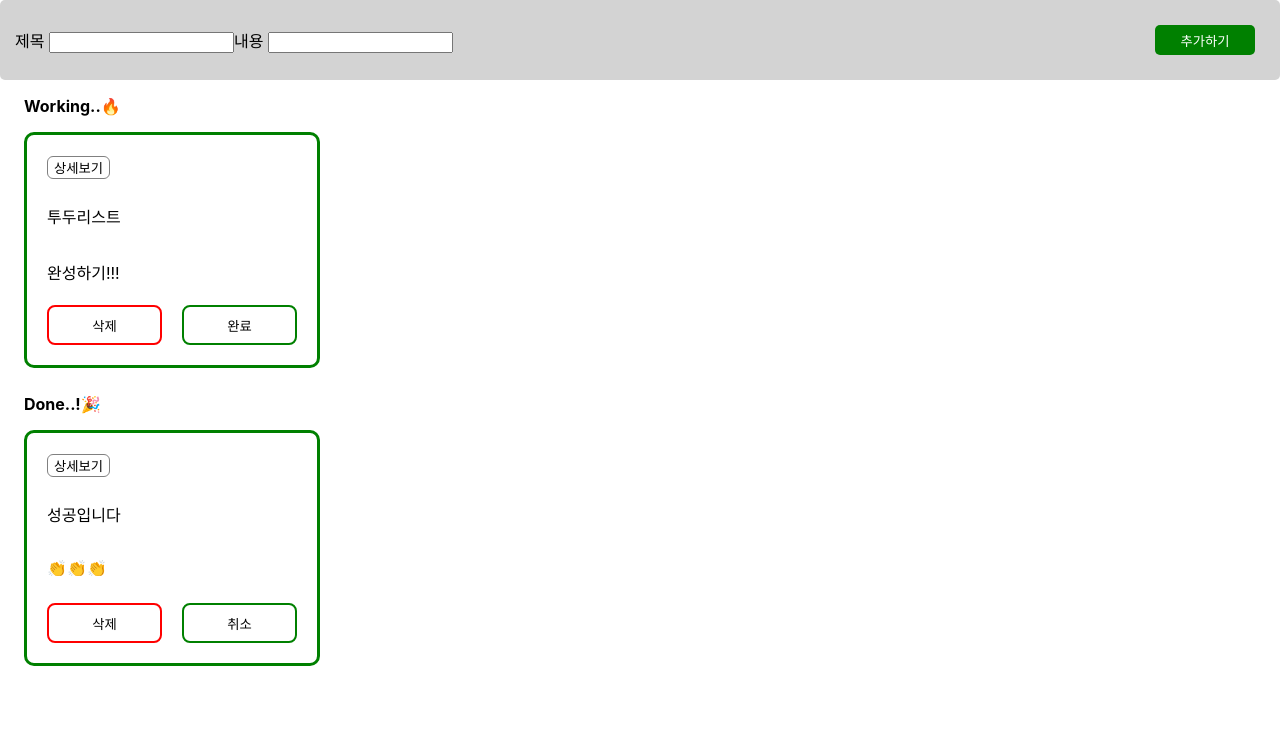
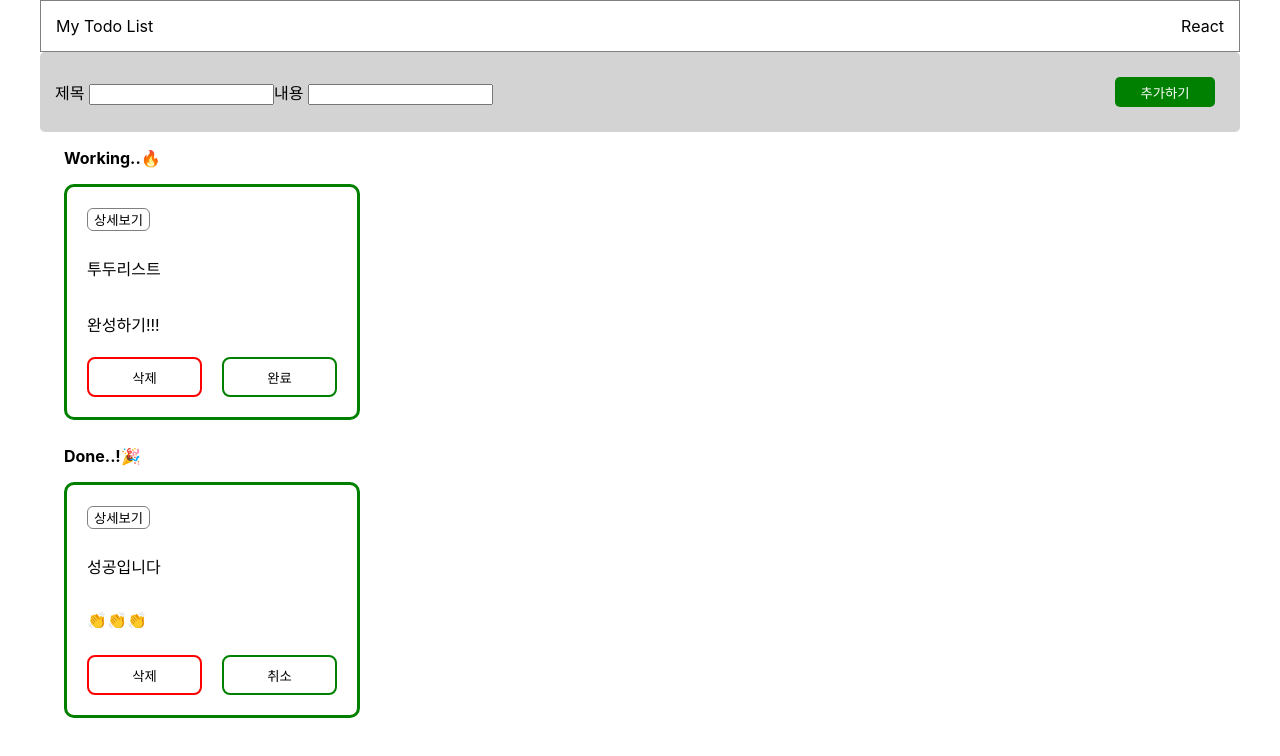
Before and after one commit to hyj01230/hh99_react_Lv2, a React (Create React App) app: page / in a window 1280 px wide. Shown: the top 756 px of the page. Built offline with nearby package versions, Linux system fonts and the light colour scheme.

Commit message:
고정 헤더 완성!

```diff
--- a/src/shared/Layout.js
+++ b/src/shared/Layout.js
@@ -1,7 +1,7 @@
 import { styled } from 'styled-components';
 
 const Wrap = styled.div`
-text-align: center;
+  text-align: center;
   min-width: 800px;
   max-width: 1200px;
   margin: 0 auto;
@@ -28,11 +28,11 @@ function Header() {
 // 모든 페이지 레이아웃의 제일 큰 틀!!
 // 모든 페이지는 Wrap, Header를 가진다!
 // Router.js 에서 import해서 받아주면, 모든 페이지에서 적용이 된다!!
-function Layout() {
+function Layout({ children }) {
   return (
     <Wrap>
-      <Header>
-      </Header>
+      <Header />
+        {children}
     </Wrap>
   )
 }
--- a/src/shared/Router.js
+++ b/src/shared/Router.js
@@ -6,14 +6,14 @@ import Layout from "./Layout";
 const Router = () => {
   return (
     <BrowserRouter>
-      {/* <Layout> */}
+      <Layout>
         <Routes>
           <Route path="/" element={<Home />} />
           {/* <Route path="detail" element={<Detail />} /> */}
           {/* 삭제해도 문제없음! 밑에 주소로 연결되어있기 떄문에!!*/}
           <Route path="detail/:id" element={<Detail />} />
         </Routes>
-      {/* </Layout> */}
+      </Layout>
     </BrowserRouter>
   );
 };
```
